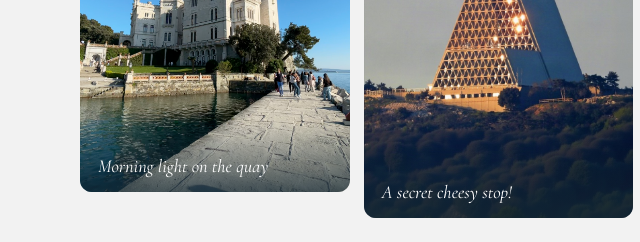
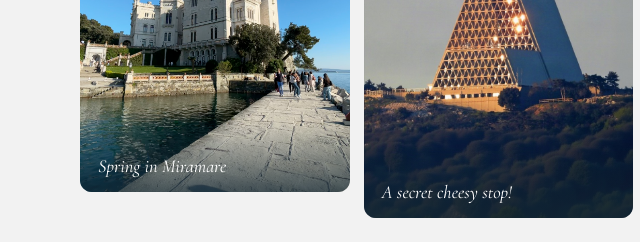
Before and after one commit to Stefbat/triestour, a plain HTML site: page index.html in a window 1280 px wide. Shown: the part 3640-3882 px from the top of the page, 0-640 px from the left. Drawn offline with nearby package versions, Linux system fonts and the light colour scheme.

Commit message:
Update index.html

```diff
--- a/index.html
+++ b/index.html
@@ -278,7 +278,7 @@ const PHOTOS = {
   day1:  {url:"castello.png", cap:"Miramare, white on the water", hint:"STOP 1 · 4:3 · 1200×900 · Miramare Castle"},
   day2:  {url:"", cap:"Muggia, a harbour of pastel houses", hint:"STOP 2 · 4:3 · 1200×900 · Muggia harbour"},
   day3:  {url:"socerb.jpg", cap:"grad eccecc", hint:"STOP 3 · 4:3 · 1200×900 · Grad Socerb"},
-  g1:    {url:"castello2.png", cap:"Morning light on the quay", hint:"GALLERY 1 · portrait · 800×1000 · the seafront"},
+  g1:    {url:"castello2.png", cap:"Spring in Miramare", hint:"GALLERY 1 · portrait · 800×1000 · the seafront"},
   g2:    {url:"formaggino.jpg", cap:"A secret cheesy stop!", hint:"GALLERY 2 · portrait · 800×1000 · a historic café"},
   g3:    {url:"", cap:"The Karst in autumn red", hint:"GALLERY 3 · portrait · 800×1000 · Karst nature"},
   g4:    {url:"", cap:"Your van, your small group", hint:"GALLERY 4 · portrait · 800×1000 · the van or happy guests"}
```
